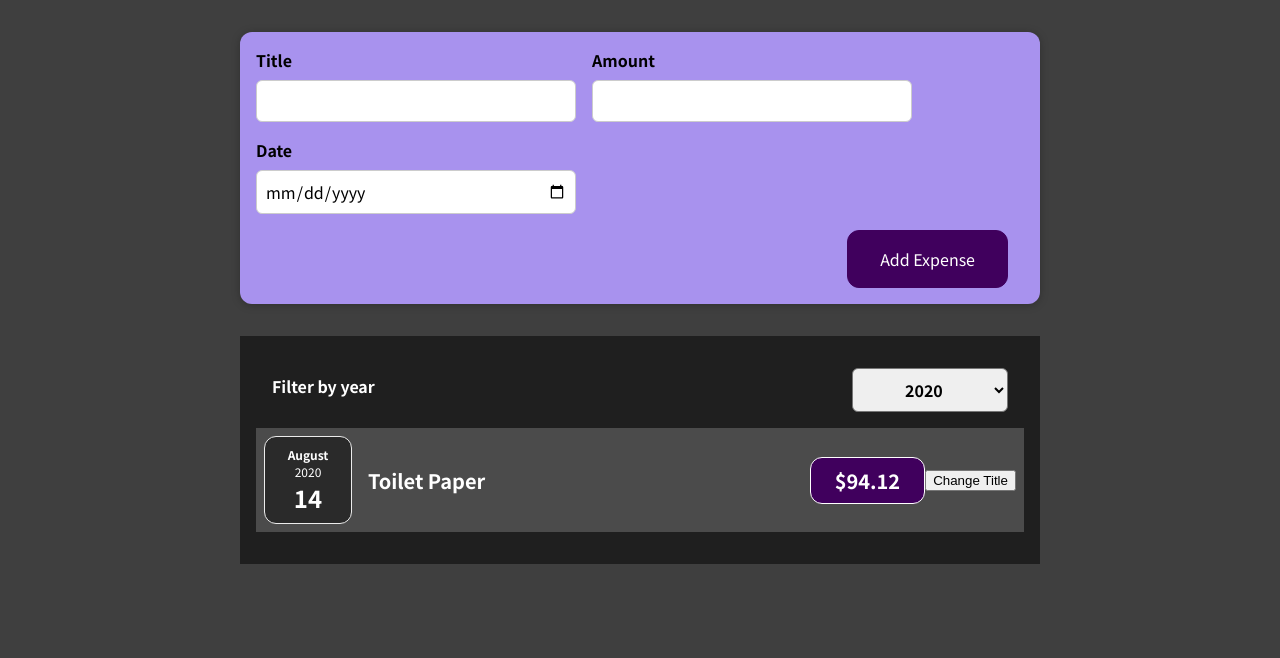
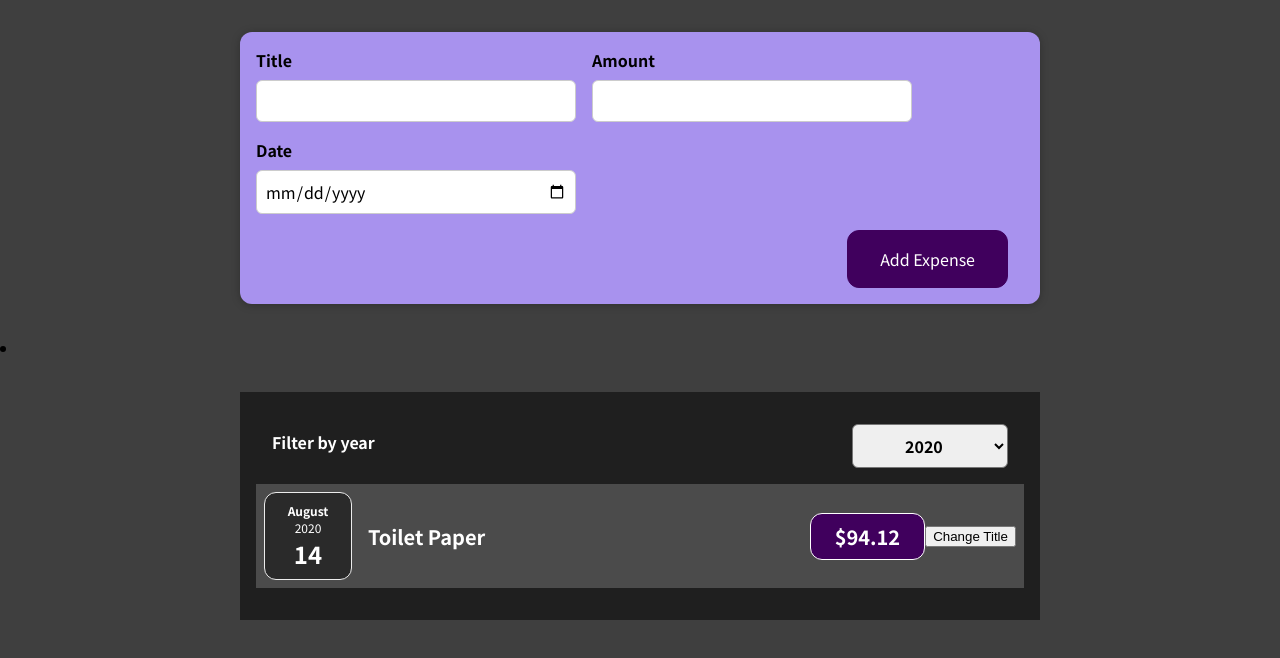
Before and after one commit to sushantbasak/Expense-Tracker, a React (Create React App) app: page / in a window 1280 px wide. Shown: the top 658 px of the page. Built offline with nearby package versions, Linux system fonts and the light colour scheme.

Commit message:
Add Expense List Component

```diff
--- a/src/App.js
+++ b/src/App.js
@@ -28,7 +28,6 @@
   const [expenses, setExpenses] = useState(DUMMY_EXPENSES);
 
   const addExpenseHandler = (expense) => {
-    console.log(expense);
     setExpenses((prevExpenses) => [...prevExpenses, expense]);
   };
 
--- a/src/components/Expenses/Expenses.js
+++ b/src/components/Expenses/Expenses.js
@@ -1,7 +1,7 @@
 import React, { useState } from 'react';
 import './Expenses.css';
-import ExpenseItem from './ExpenseItem';
 import ExpenseFilter from './ExpenseFilter';
+import ExpensesList from './ExpensesList';
 import Card from '../UI/Card';
 
 function Expenses(props) {
@@ -16,24 +16,15 @@
   });
 
   return (
+    <li>
       <Card className="expenses">
         <ExpenseFilter
           onChangeFilter={filterChangeHandler}
           selected={filteredYear}
         />
-      {filteredExpenses.length === 0 ? (
-        <p>No expenses Found.</p>
-      ) : (
-        filteredExpenses.map((expense) => (
-          <ExpenseItem
-            key={expense.id}
-            title={expense.title}
-            amount={expense.amount}
-            date={expense.date}
-          />
-        ))
-      )}
+        <ExpensesList items={filteredExpenses} />
       </Card>
+    </li>
   );
 }
 
--- /dev/null
+++ b/src/components/Expenses/ExpensesList.css
@@ -0,0 +1,9 @@
+.expenses-list {
+  list-style: none;
+  padding: 0;
+}
+
+.expenses-list__fallback {
+  color: white;
+  text-align: center;
+}
--- /dev/null
+++ b/src/components/Expenses/ExpensesList.js
@@ -0,0 +1,22 @@
+import ExpenseItem from './ExpenseItem';
+import './ExpensesList.css';
+
+const ExpensesList = (props) => {
+  if (props.items.length === 0)
+    return <p className="expenses-list__fallback">No expenses Found.</p>;
+
+  return (
+    <ul className="expenses-list">
+      {props.items.map((expense) => (
+        <ExpenseItem
+          key={expense.id}
+          title={expense.title}
+          amount={expense.amount}
+          date={expense.date}
+        />
+      ))}
+    </ul>
+  );
+};
+
+export default ExpensesList;
```
Lines whose indentation alone changed are shown as unchanged.
